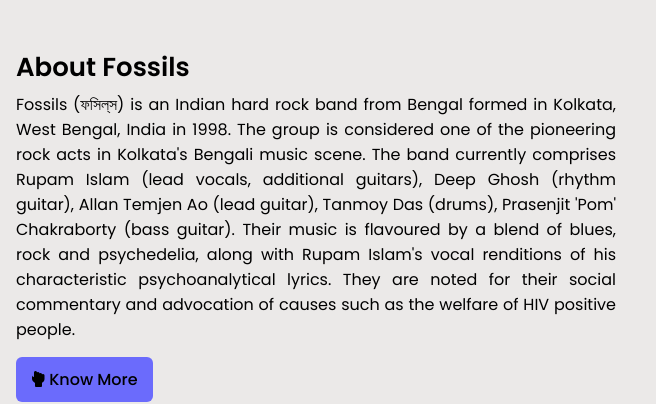
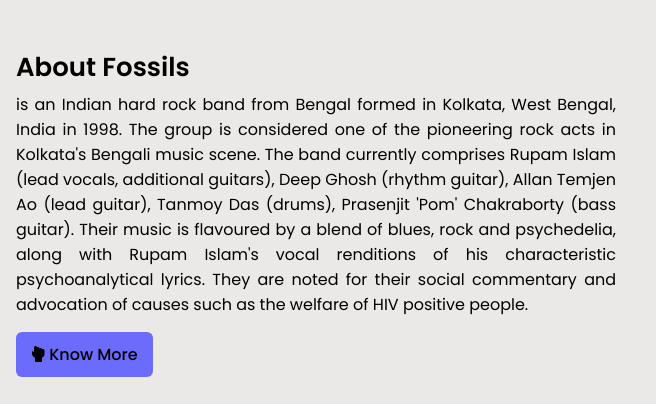
Before and after one commit to Tapabrata-Goswami/Fossils-Website, a plain HTML site: page index.html in a window 1280 px wide. Shown: the part 348-752 px from the top of the page, 624-1280 px from the left. Drawn offline with Linux system fonts and the light colour scheme.

Commit message:
change fossils name

```diff
--- a/index.html
+++ b/index.html
@@ -39,7 +39,7 @@
             </div>
             <div class="about_fosslis">
                 <h3 class ="head_about_fosslis">About Fossils</h3>
-                <p class="about_details">Fossils (ফসিল্‌স) is an Indian hard rock band from Bengal formed in Kolkata, West Bengal, India in 1998. The group is considered one of the pioneering rock acts in Kolkata's Bengali music scene. The band currently comprises Rupam Islam (lead vocals, additional guitars), Deep Ghosh (rhythm guitar), Allan Temjen Ao (lead guitar), Tanmoy Das (drums), Prasenjit 'Pom' Chakraborty (bass guitar).
+                <p class="about_details">is an Indian hard rock band from Bengal formed in Kolkata, West Bengal, India in 1998. The group is considered one of the pioneering rock acts in Kolkata's Bengali music scene. The band currently comprises Rupam Islam (lead vocals, additional guitars), Deep Ghosh (rhythm guitar), Allan Temjen Ao (lead guitar), Tanmoy Das (drums), Prasenjit 'Pom' Chakraborty (bass guitar).
                 Their music is flavoured by a blend of blues, rock and psychedelia, along with Rupam Islam's vocal renditions of his characteristic psychoanalytical lyrics. They are noted for their social commentary and advocation of causes such as the welfare of HIV positive people.</p>
                 <a href="https://en.wikipedia.org/wiki/Fossils_(band)"><button class="bt1"><i class="fa-solid fa-hand-back-fist"></i> Know More</button></a>
             </div>
```
